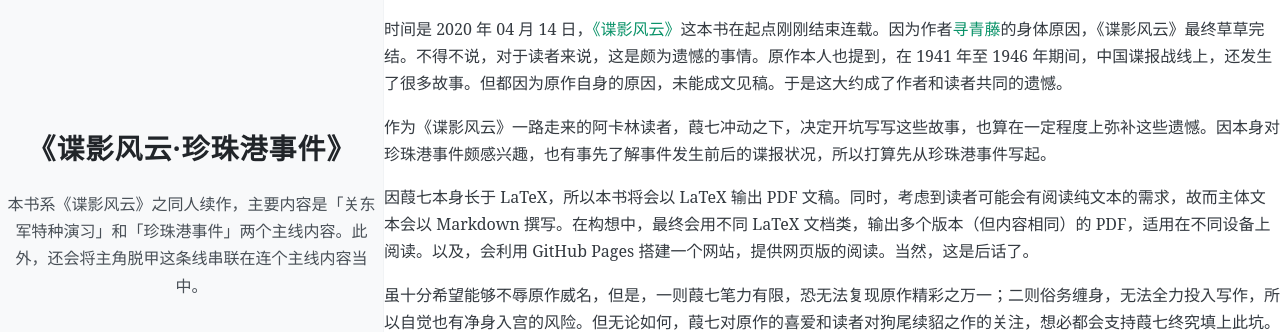
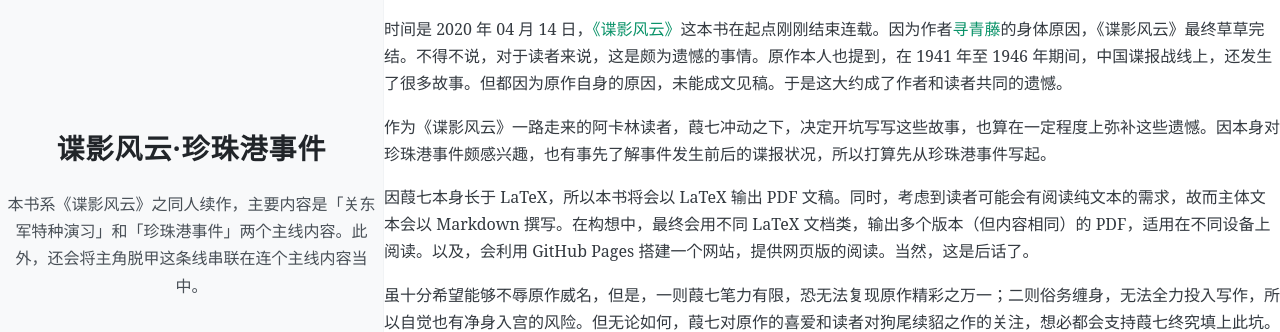
Before and after one commit to NingZhiheng/the-novel-pearl-harbor, a Jekyll site: the page built from docs/index.md, in a window 1280 px wide. Shown: the top 332 px of the page. Built offline with Jekyll 4.4.1, drawn with Linux system fonts in a browser that asks for light colours; nearby versions of some CDN libraries.

Commit message:
[sync] source synchronized: 2020-04-19 13:04:19

```diff
--- a/docs/_config.yml
+++ b/docs/_config.yml
@@ -5,7 +5,7 @@
 # 你的博客名称，请用你想要的博客名替换“LOFFER”，以下修改都可类似处理
 # 注意，“name: LOFFER”，冒号后面的空格不可以省略。
 # 井号后面的文字是说明文档，不会被程序读取。
-name: 《谍影风云·珍珠港事件》
+name: 谍影风云·珍珠港事件
 # 描述/签名
 description: 本书系《谍影风云》之同人续作，主要内容是「关东军特种演习」和「珍珠港事件」两个主线内容。此外，还会将主角脱甲这条线串联在连个主线内容当中。
 
```
